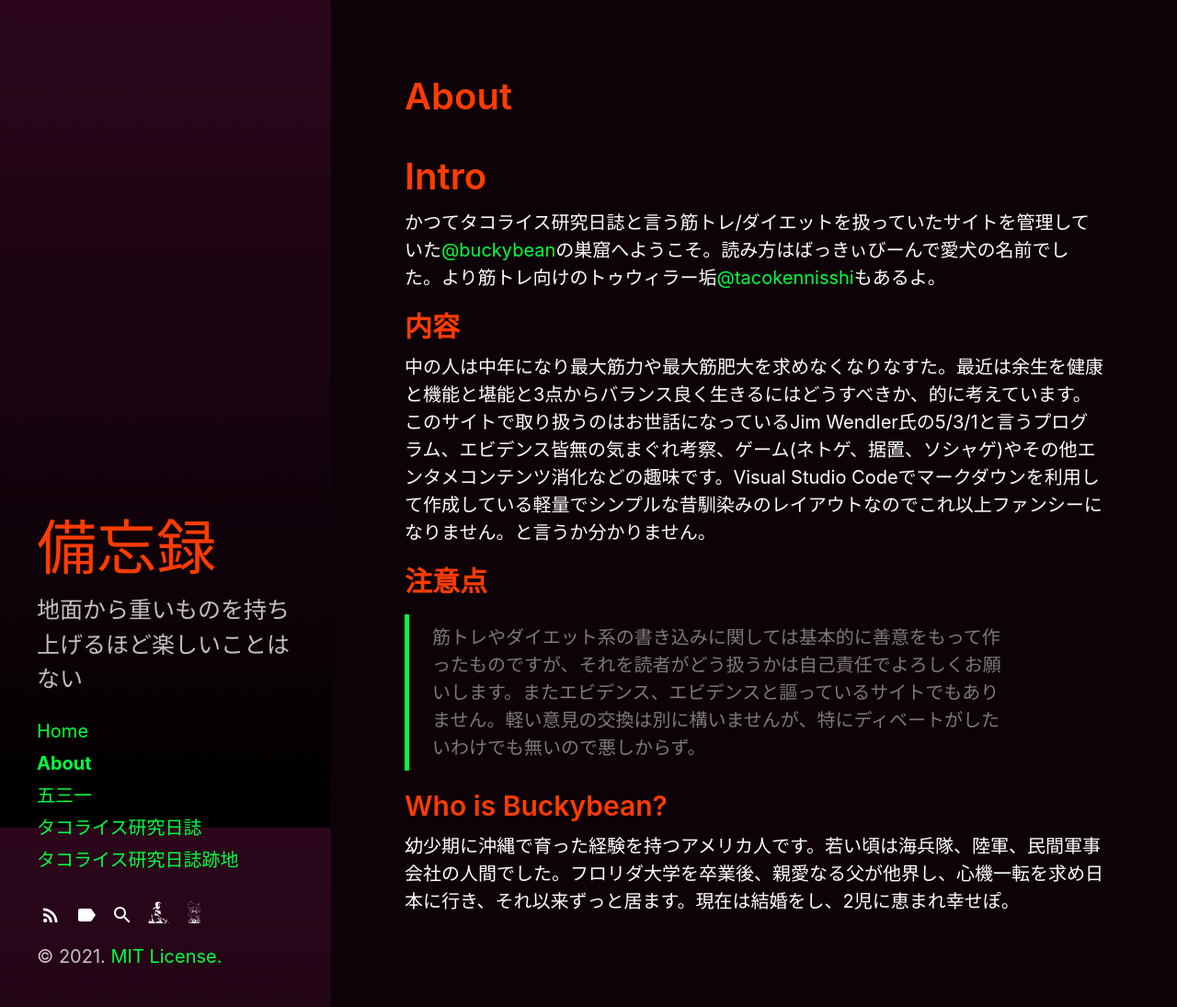
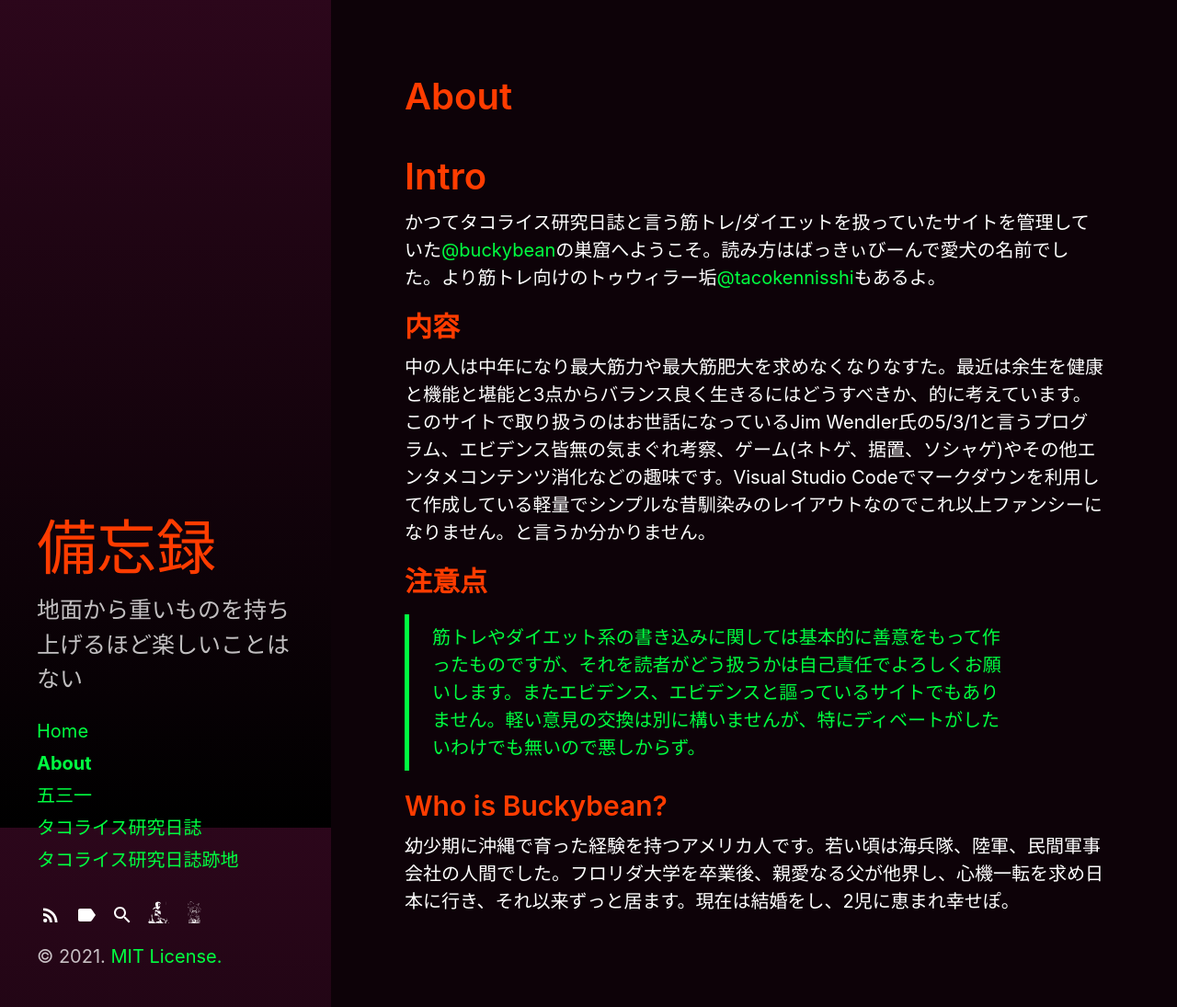
Before and after one commit to buckybean/buckybean.github.io, a Jekyll site: the page built from about.md, in a window 1280 px wide and 1095 px high. Shown: the whole window at 92% size. Built offline with Jekyll 4.4.1, drawn with Linux system fonts in a browser that asks for light colours.

Commit message:
Update _type.scss

```diff
--- a/_sass/hydeout/_type.scss
+++ b/_sass/hydeout/_type.scss
@@ -83,7 +83,7 @@ abbr {
 
 blockquote {
   border-left: 0.25rem solid $border-color;
-  color: #7a7a7a;
+  color: #00FF41;
   margin: 0.8rem 0;
   padding: 0.5rem 1rem;
 
```
